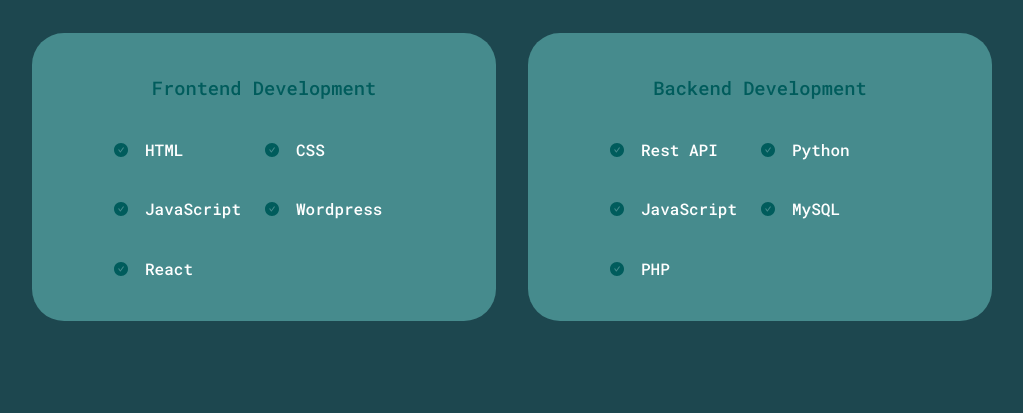
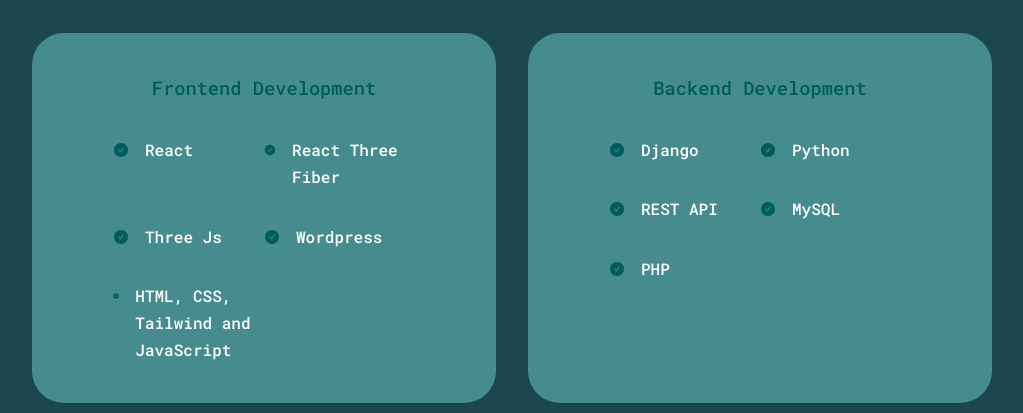
Before and after one commit to escorpion91/react-portfolio, a React (Create React App) app: page / in a window 1280 px wide. Shown: the part 800-1213 px from the top of the page, without its empty margins (128-1151 px from the left). Built offline with nearby package versions, Linux system fonts and the light colour scheme.

Commit message:
Update Experience.jsx

```diff
--- a/src/components/experience/Experience.jsx
+++ b/src/components/experience/Experience.jsx
@@ -15,21 +15,21 @@
             <article className="experience__details">
               <AiFillCheckCircle className="experience__details-icons" />
               <div>
-                <h4>HTML</h4>
+                <h4>React</h4>
                 {/* <small className="text-light">Experienced</small> */}
               </div>
             </article>
             <article className="experience__details">
               <AiFillCheckCircle className="experience__details-icons" />
               <div>
-                <h4>CSS</h4>
+                <h4>React Three Fiber</h4>
                 {/* <small className="text-light">Experienced</small> */}
               </div>
             </article>
             <article className="experience__details">
               <AiFillCheckCircle className="experience__details-icons" />
               <div>
-                <h4>JavaScript</h4>
+                <h4>Three Js</h4>
                 {/* <small className="text-light">Experienced</small> */}
               </div>
             </article>
@@ -50,7 +50,7 @@
             <article className="experience__details">
               <AiFillCheckCircle className="experience__details-icons" />
               <div>
-                <h4>React</h4>
+                <h4>HTML, CSS, Tailwind and JavaScript</h4>
                 {/* <small className="text-light">Experienced</small> */}
               </div>
             </article>
@@ -63,7 +63,7 @@
             <article className="experience__details">
               <AiFillCheckCircle className="experience__details-icons" />
               <div>
-                <h4>Rest API</h4>
+                <h4>Django</h4>
                 {/* <small className="text-light">Experienced</small> */}
               </div>
             </article>
@@ -83,7 +83,7 @@
             <article className="experience__details">
               <AiFillCheckCircle className="experience__details-icons" />
               <div>
-                <h4>JavaScript</h4>
+                <h4>REST API</h4>
                 {/* <small className="text-light">Experienced</small> */}
               </div>
             </article>
```
